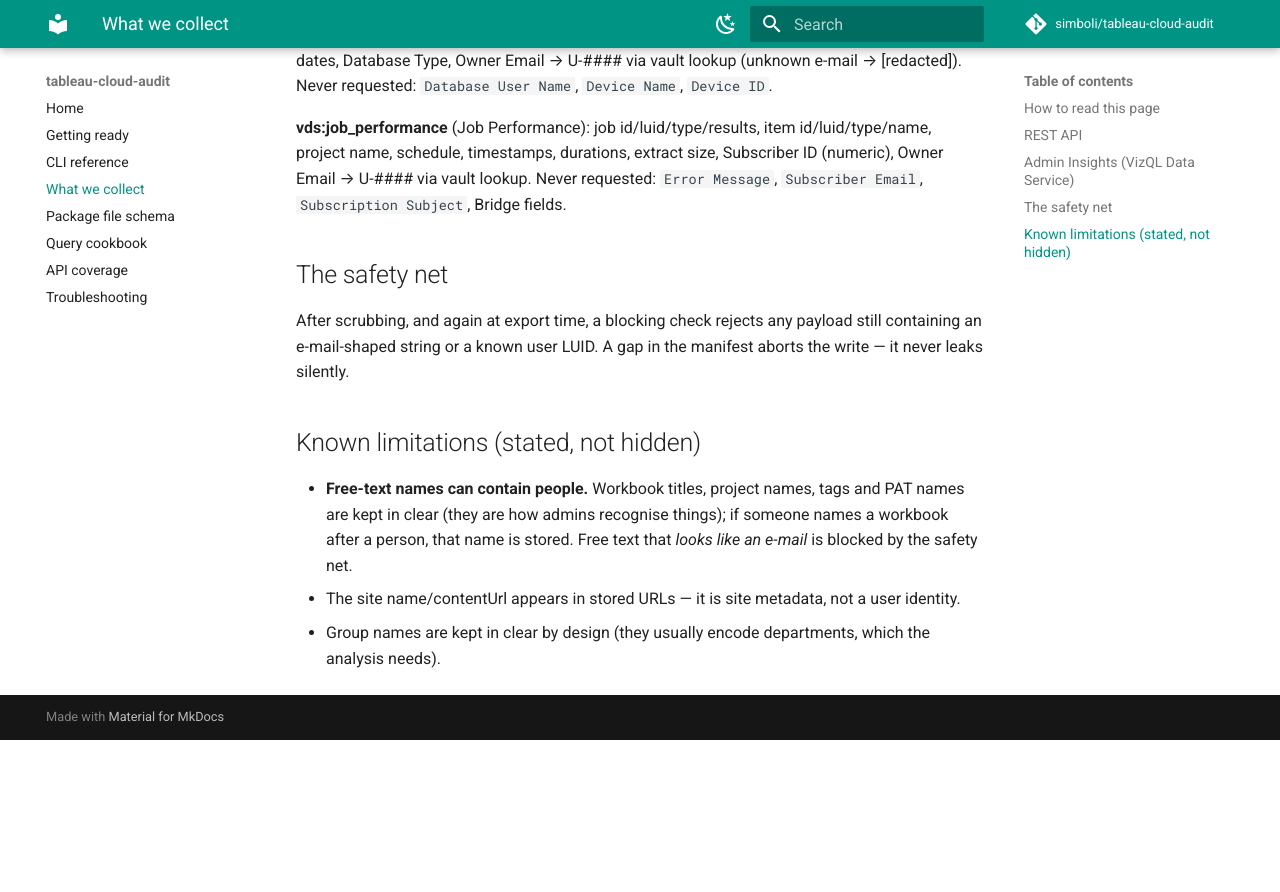
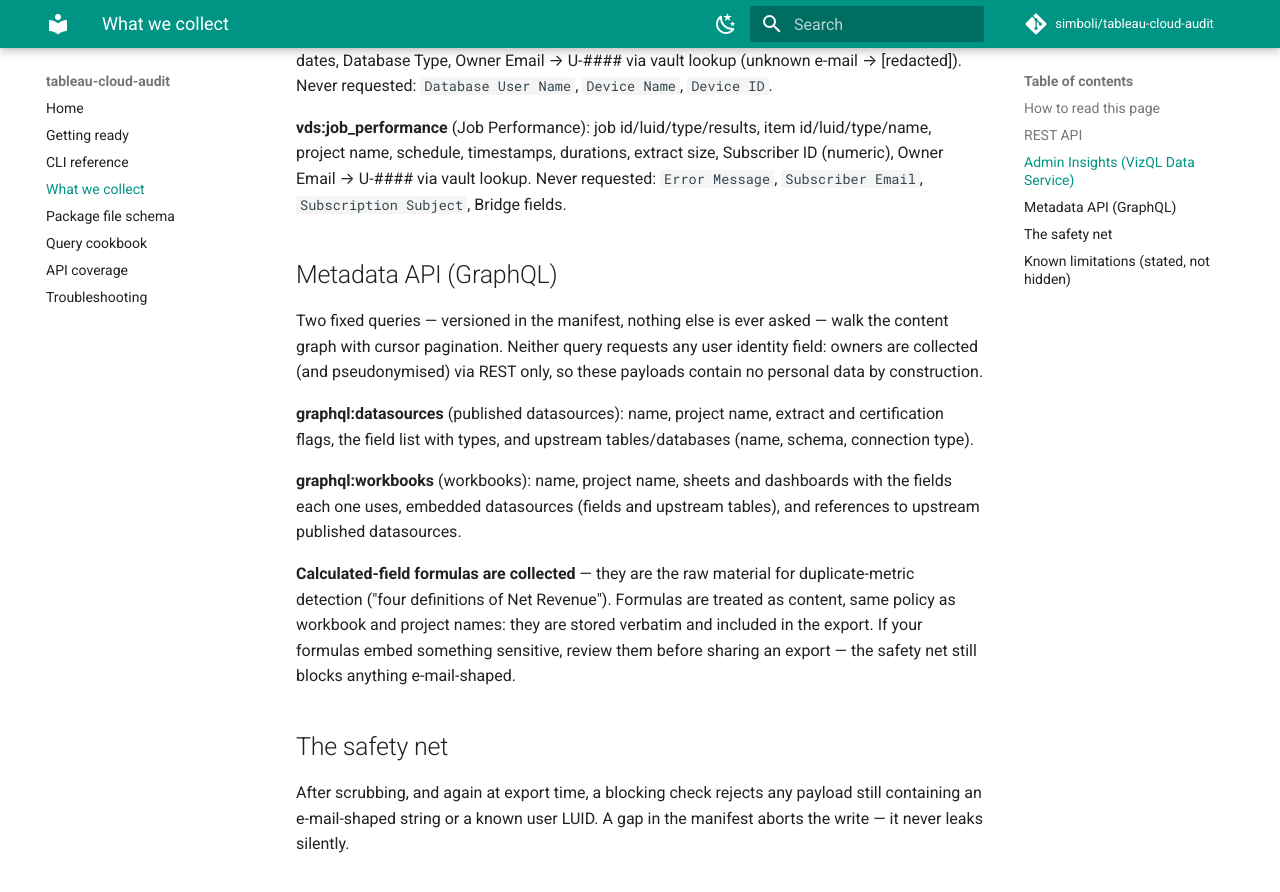
Before and after one commit to simboli/tableau-cloud-audit, an MkDocs documentation site: the page built from docs/what-we-collect.md, in a window 1280 px wide and 900 px high, scrolled down 2204 px. Shown: the top 892 px of the window. Built offline with MkDocs 1.6.1 and Material for MkDocs 9.7.7, drawn with Linux system fonts in a browser that asks for light colours; comment, search, counter and statistics services are not loaded; before the commit the page ends 2944 px from its top, so only the background shows below that.

Commit message:
feat: metadata module — Metadata API (GraphQL) lineage, formulas, field usage
Two fixed queries (the complete request surface, versioned in the PII
manifest) collect published datasources and workbooks with field-level
detail: calculated fields including formulas, sheet/dashboard field usage,
embedded vs published datasources, upstream tables and databases. Queries
request no user identity fields (owners come from REST, pseudonymised);
cursor pagination resumes from the last landed page's cursor. verify now
probes the Metadata API. Docs + drift guards updated.

```diff
--- a/docs/what-we-collect.md
+++ b/docs/what-we-collect.md
@@ -71,6 +71,28 @@
 Never requested: `Error Message`, `Subscriber Email`, `Subscription Subject`,
 Bridge fields.
 
+## Metadata API (GraphQL)
+
+Two fixed queries — versioned in the manifest, nothing else is ever asked —
+walk the content graph with cursor pagination. Neither query requests any
+user identity field: owners are collected (and pseudonymised) via REST only,
+so these payloads contain no personal data by construction.
+
+**graphql:datasources** (published datasources): name, project name, extract
+and certification flags, the field list with types, and upstream
+tables/databases (name, schema, connection type).
+
+**graphql:workbooks** (workbooks): name, project name, sheets and dashboards
+with the fields each one uses, embedded datasources (fields and upstream
+tables), and references to upstream published datasources.
+
+**Calculated-field formulas are collected** — they are the raw material for
+duplicate-metric detection ("four definitions of Net Revenue"). Formulas are
+treated as content, same policy as workbook and project names: they are
+stored verbatim and included in the export. If your formulas embed something
+sensitive, review them before sharing an export — the safety net still blocks
+anything e-mail-shaped.
+
 ## The safety net
 
 After scrubbing, and again at export time, a blocking check rejects any
```
Also changed, not shown: CHANGELOG.md (+13 -0 lines), CLAUDE.md (+21 -3 lines), docs/api-coverage.md (+10 -4 lines), docs/cli-reference.md (+4 -2 lines), 1 other file.
